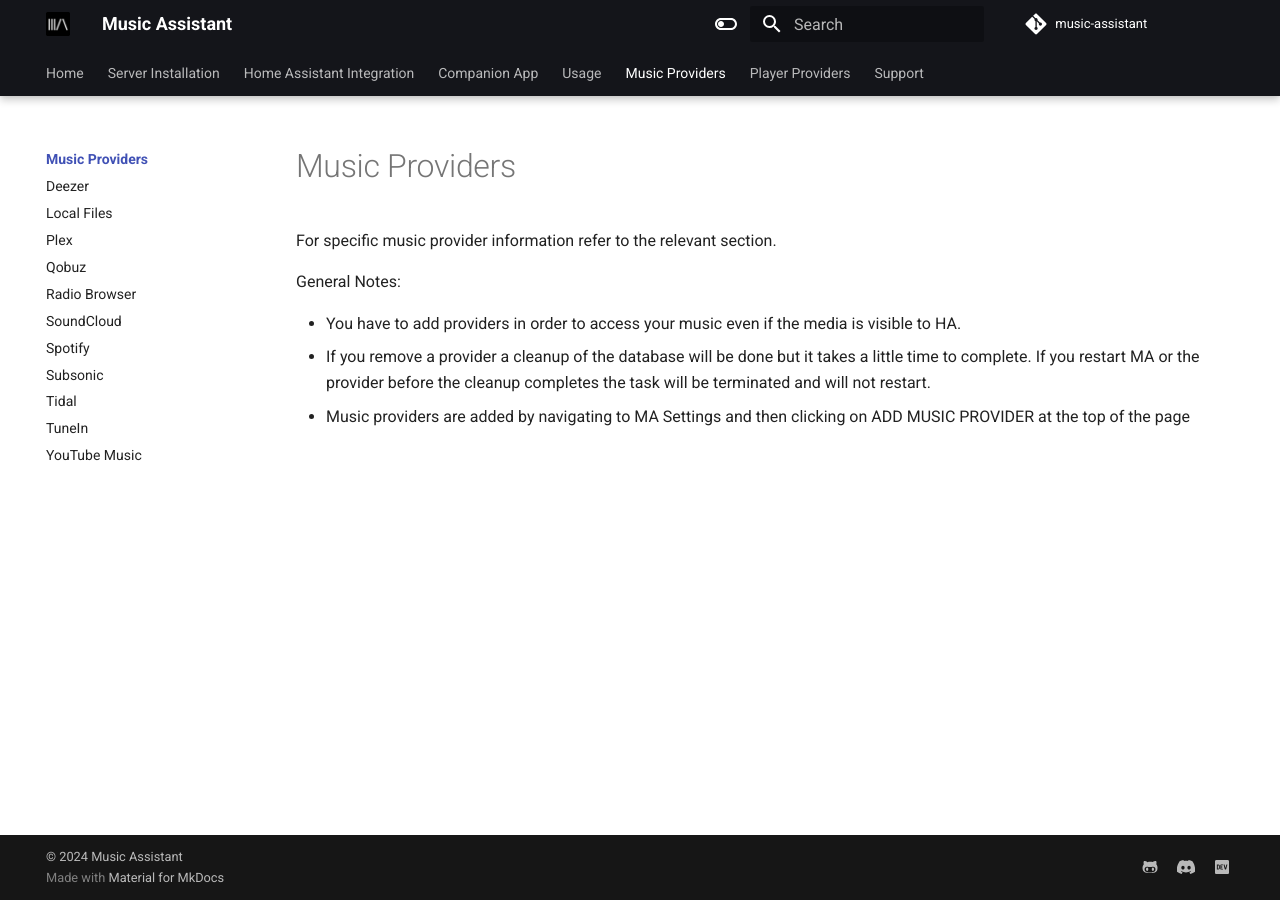
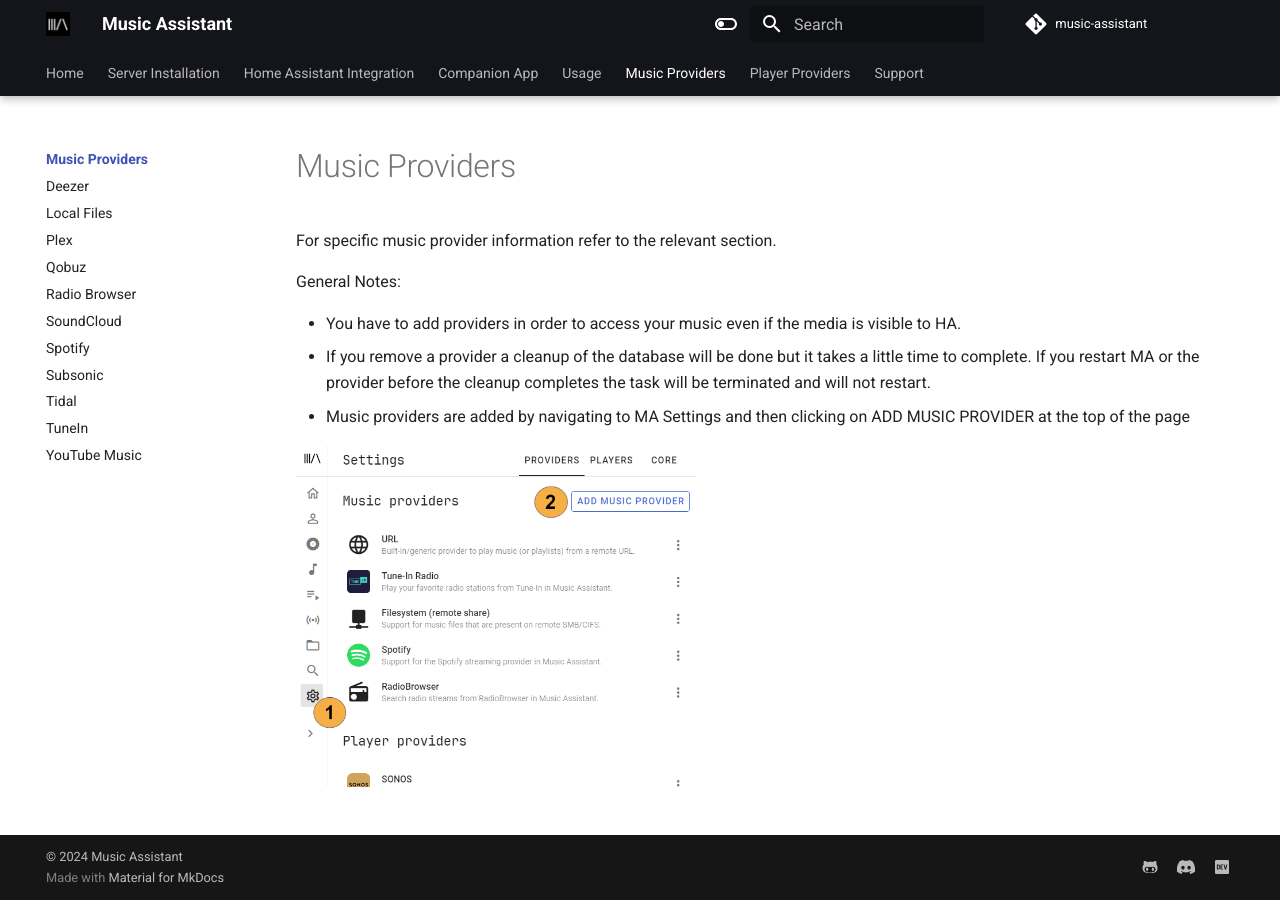
Before and after one commit to pwbriggs/music-assistant.github.io, an MkDocs documentation site: the page built from docs/music-providers/index.md, in a window 1280 px wide. Built offline with MkDocs 1.6.1 and Material for MkDocs 9.7.7, drawn with Linux system fonts in a browser that asks for light colours.

Commit message:
Add screenshot

```diff
--- a/docs/music-providers/index.md
+++ b/docs/music-providers/index.md
@@ -7,3 +7,5 @@
 - You have to add providers in order to access your music even if the media is visible to HA.
 - If you remove a provider a cleanup of the database will be done but it takes a little time to complete. If you restart MA or the provider before the cleanup completes the task will be terminated and will not restart.
 - Music providers are added by navigating to MA Settings and then clicking on ADD MUSIC PROVIDER at the top of the page
+
+![image](../assets/screenshots/add-music-provider.png){ width=400  }
```
